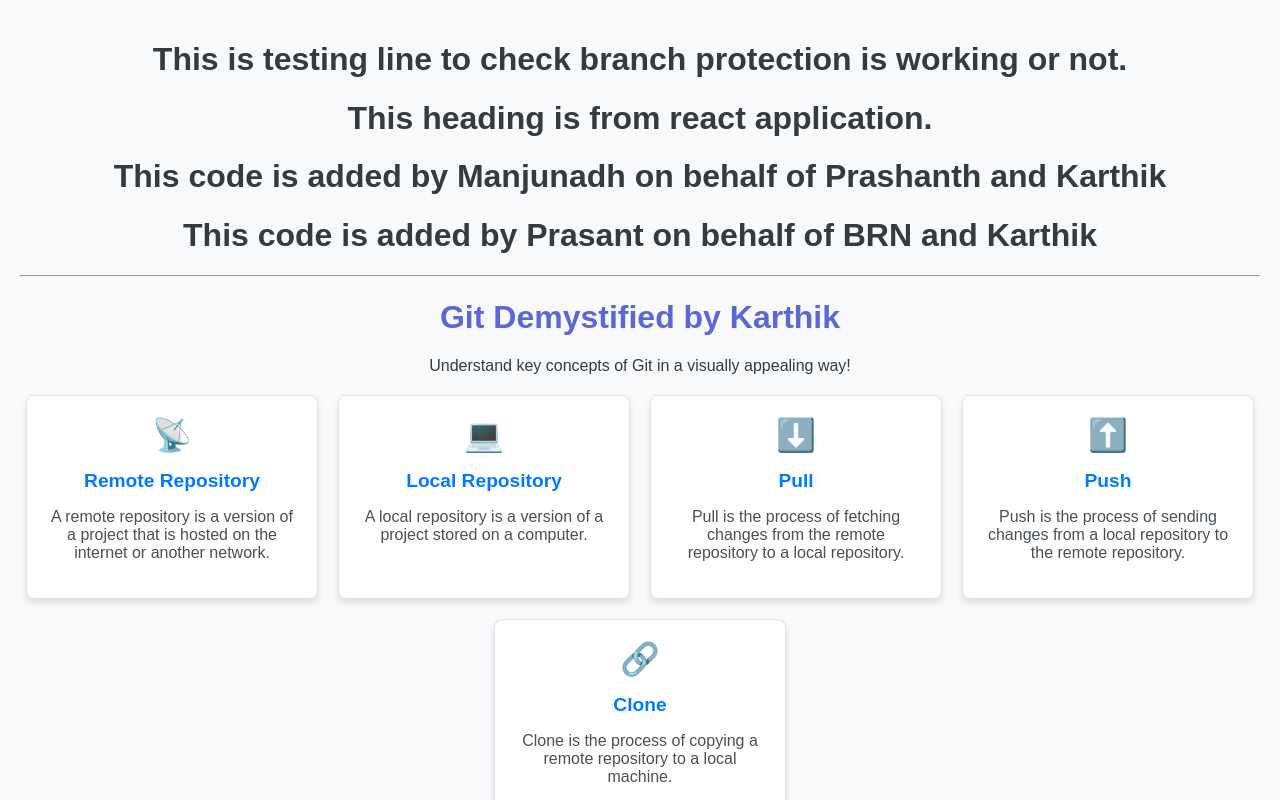
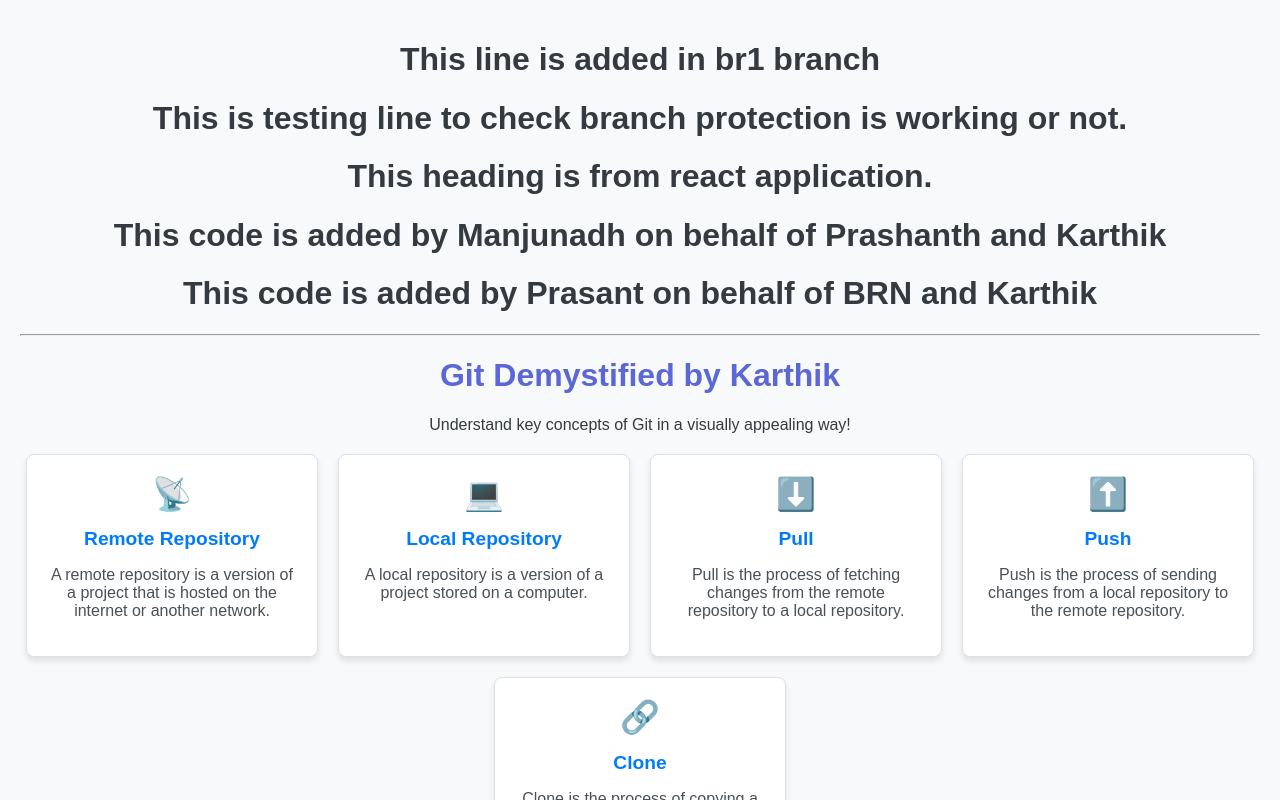
Before and after one commit to brninfotechprojects/rep2410, a React (Create React App) app: page / in a window 1280 px wide. Shown: the top 800 px of the page. Built offline with nearby package versions, Linux system fonts and the light colour scheme.

Commit message:
added h1 in br1 branch

```diff
--- a/src/App.js
+++ b/src/App.js
@@ -36,6 +36,7 @@ function App() {
 
   return (
     <div className="App">
+      <h1>This line is added in br1 branch</h1>
       <h1>
         This is testing line to check branch protection is working or not.
       </h1>
```
